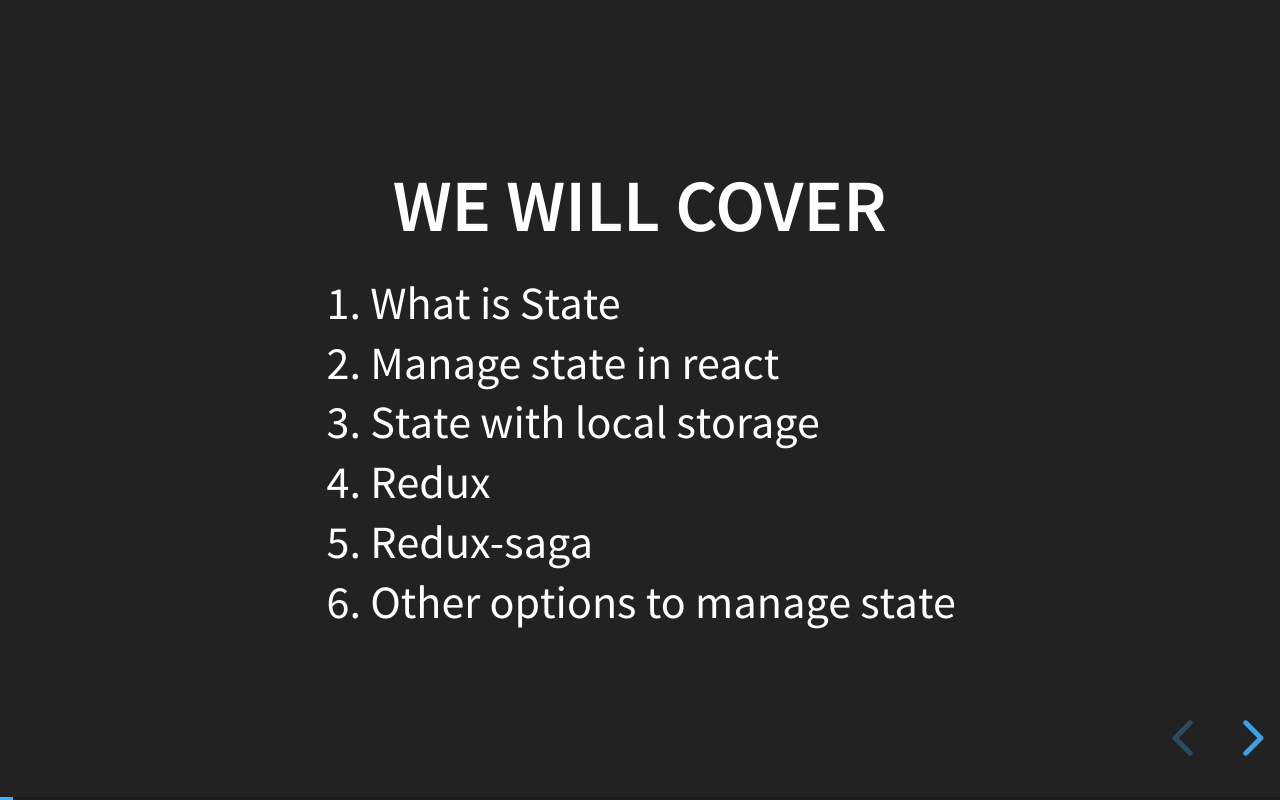
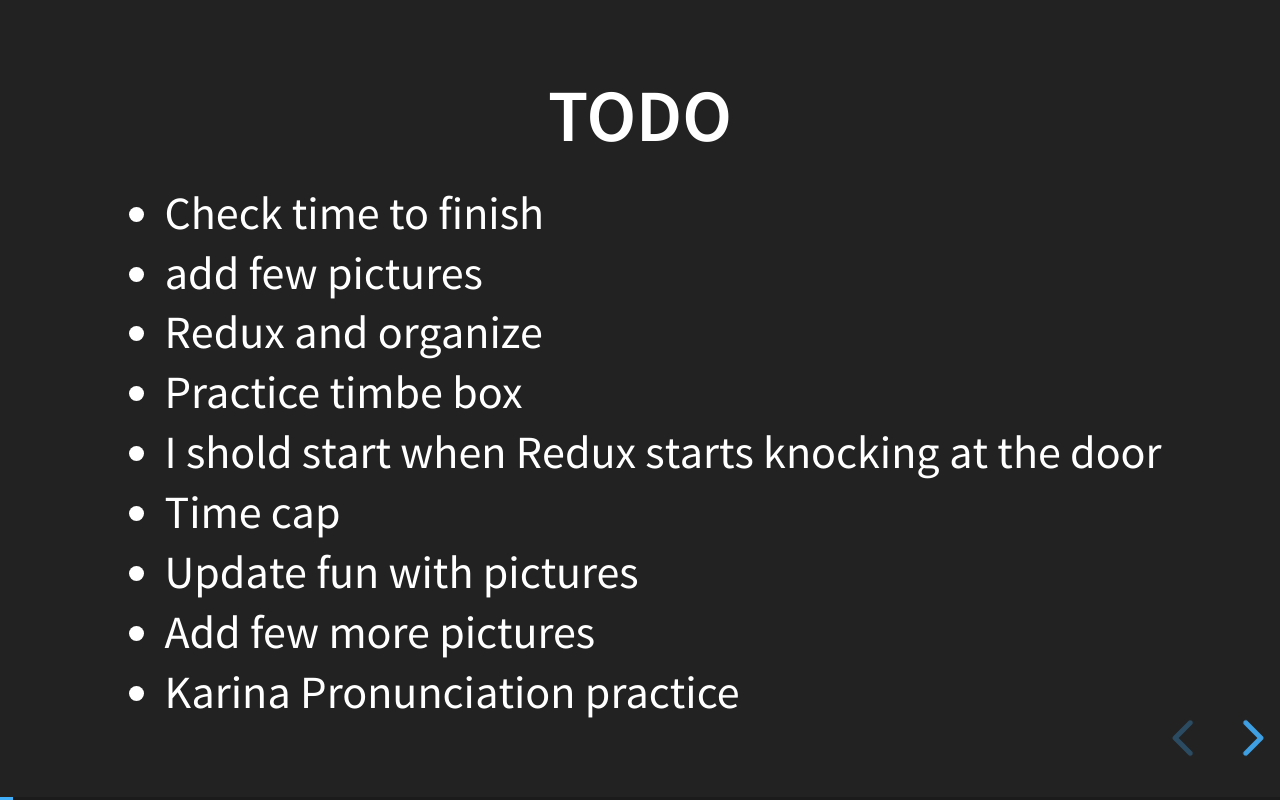
Before and after one commit to khan4019/manage-state, a plain HTML site: page index.html in a window 1280 px wide. Both pictures are taken after a click on the button "next slide". Drawn offline with Linux system fonts and the light colour scheme.

Commit message:
added todo

```diff
--- a/index.html
+++ b/index.html
@@ -55,6 +55,21 @@
 						<a href="https://jsdude.com">Jhankar</a>
 					</small>
 				</p>
+			</section>
+			<section>
+				<h2>TODO</h2>
+				<ul>
+					<li>Check time to finish</li>
+					<li>add few pictures</li>
+					<li>Redux and organize</li>
+					<li>Practice timbe box</li>
+					<li>I shold start when Redux starts knocking at the door</li>
+					<li>Time cap</li>
+					<li>Update fun with pictures</li>
+					<li>Add few more pictures</li>
+					<li>Karina Pronunciation practice</li>
+
+				</ul>
 			</section>
 			<section>
 				<h2>We will cover</h2>
```
